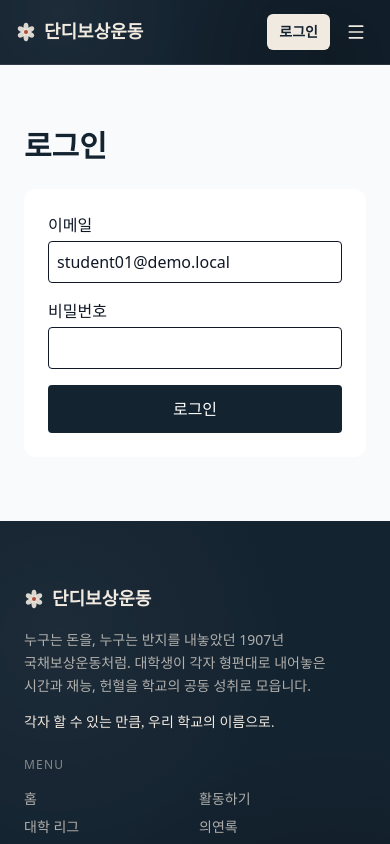
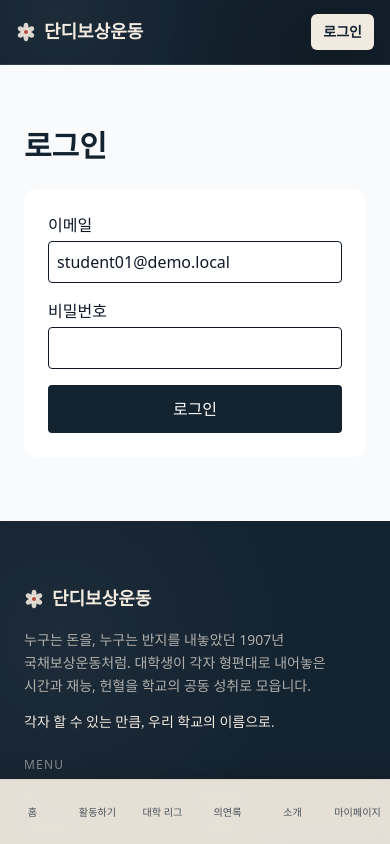
Before and after one commit to j8nyun9/Dandithon_FE, a React (Vite) app: page /login in a window 390 px wide. Shown: the top 844 px of the page. Built offline with nearby package versions, Linux system fonts and the light colour scheme; a web font is replaced by a local one.

Commit message:
feat: 스크롤 방향에 따라 표시되는 모바일 하단 내비게이션 추가

```diff
--- a/src/components/layout/Header.tsx
+++ b/src/components/layout/Header.tsx
@@ -1,6 +1,6 @@
 import { useEffect, useState } from 'react';
 import { session, setSession } from '../../services/api';
-import { Menu, X } from 'lucide-react';
+
 import { Link, NavLink } from 'react-router-dom';
 
 export const navItems = [
@@ -29,7 +29,7 @@ export function Logo({ light = true }: { light?: boolean }) {
 }
 
 export function Header() {
-  const [open, setOpen] = useState(false);
+
   const [current, setCurrent] = useState(session());
   useEffect(() => { const update = () => setCurrent(session()); window.addEventListener('dandi-session', update); return () => window.removeEventListener('dandi-session', update); }, []);
 
@@ -62,29 +62,8 @@ export function Header() {
 
         <div className="flex shrink-0 items-center gap-2">
           {current ? <button onClick={() => setSession(null)} className="shrink-0 whitespace-nowrap rounded-md bg-paper px-3 py-2 text-sm font-semibold text-primary">로그아웃<span className="hidden lg:inline"> ({current.name || current.role})</span></button> : <Link to="/login" className="shrink-0 whitespace-nowrap rounded-md bg-paper px-3 py-2 text-sm font-semibold text-primary">로그인</Link>}
-          <button aria-label="메뉴" aria-expanded={open} className="shrink-0 p-2 text-paper md:hidden" onClick={() => setOpen(o => !o)}>
-            {open ? <X size={20} /> : <Menu size={20} />}
-          </button>
         </div>
       </div>
-
-      {open && (
-        <nav className="border-t border-white/10 px-6 pb-4 md:hidden">
-          {navItems.map(n => (
-            <NavLink
-              key={n.to}
-              to={n.to}
-              end={n.to === '/'}
-              onClick={() => setOpen(false)}
-              className={({ isActive }) =>
-                `block whitespace-nowrap border-b border-white/10 py-4 text-sm ${isActive ? 'font-semibold text-accent' : 'text-paper/80'}`
-              }
-            >
-              {n.label}
-            </NavLink>
-          ))}
-        </nav>
-      )}
     </header>
   );
 }
--- /dev/null
+++ b/src/components/layout/MobileNavigation.tsx
@@ -0,0 +1,55 @@
+import { useEffect, useState } from 'react';
+import { NavLink, useLocation } from 'react-router-dom';
+import { navItems } from './Header';
+
+export function MobileNavigation() {
+  const { pathname } = useLocation();
+  const [hidden, setHidden] = useState(false);
+
+  useEffect(() => {
+    setHidden(false);
+    let anchor = Math.max(0, window.scrollY);
+    let frame = 0;
+    const update = () => {
+      frame = 0;
+      // Clamp elastic overscroll so bouncing at the bottom cannot reverse direction.
+      const limit = Math.max(0, document.documentElement.scrollHeight - window.innerHeight);
+      const y = Math.min(limit, Math.max(0, window.scrollY));
+      if (y <= 24) {
+        setHidden(false);
+        anchor = y;
+      } else if (Math.abs(y - anchor) >= 12) {
+        setHidden(y > anchor);
+        anchor = y;
+      }
+    };
+    const onScroll = () => { if (!frame) frame = requestAnimationFrame(update); };
+    window.addEventListener('scroll', onScroll, { passive: true });
+    return () => {
+      window.removeEventListener('scroll', onScroll);
+      if (frame) cancelAnimationFrame(frame);
+    };
+  }, [pathname]);
+
+  return (
+    <nav
+      aria-label="모바일 하단 메뉴"
+      aria-hidden={hidden}
+      inert={hidden}
+      className={`fixed inset-x-0 bottom-0 z-40 border-t border-paper-deep bg-paper/95 pb-[env(safe-area-inset-bottom)] text-primary shadow-[0_-4px_18px_rgb(0_0_0/0.08)] backdrop-blur transition-transform duration-200 motion-reduce:transition-none md:hidden ${hidden ? 'translate-y-full' : 'translate-y-0'}`}
+    >
+      <div className="grid h-16 grid-cols-6">
+        {navItems.map(item => (
+          <NavLink
+            key={item.to}
+            to={item.to}
+            end={item.to === '/'}
+            className={({ isActive }) => `flex min-w-0 items-center justify-center whitespace-nowrap border-t-2 text-[clamp(10px,2.6vw,12px)] focus-visible:outline focus-visible:outline-2 focus-visible:outline-offset-[-4px] focus-visible:outline-accent ${isActive ? 'border-accent font-bold text-accent' : 'border-transparent text-primary/75'}`}
+          >
+            {item.label}
+          </NavLink>
+        ))}
+      </div>
+    </nav>
+  );
+}
--- a/src/components/layout/SiteShell.tsx
+++ b/src/components/layout/SiteShell.tsx
@@ -2,6 +2,7 @@ import { useEffect } from 'react';
 import { Outlet, useLocation } from 'react-router-dom';
 import { Header } from './Header';
 import { Footer } from './Footer';
+import { MobileNavigation } from './MobileNavigation';
 
 export function SiteShell() {
   const { pathname } = useLocation();
@@ -10,12 +11,13 @@ export function SiteShell() {
   }, [pathname]);
 
   return (
-    <div className="flex min-h-dvh flex-col bg-gray-50">
+    <div className="flex min-h-dvh flex-col bg-gray-50 pb-[calc(4rem+env(safe-area-inset-bottom))] md:pb-0">
       <Header />
       <main className="flex-1">
         <Outlet />
       </main>
       <Footer />
+      <MobileNavigation />
     </div>
   );
 }
```
